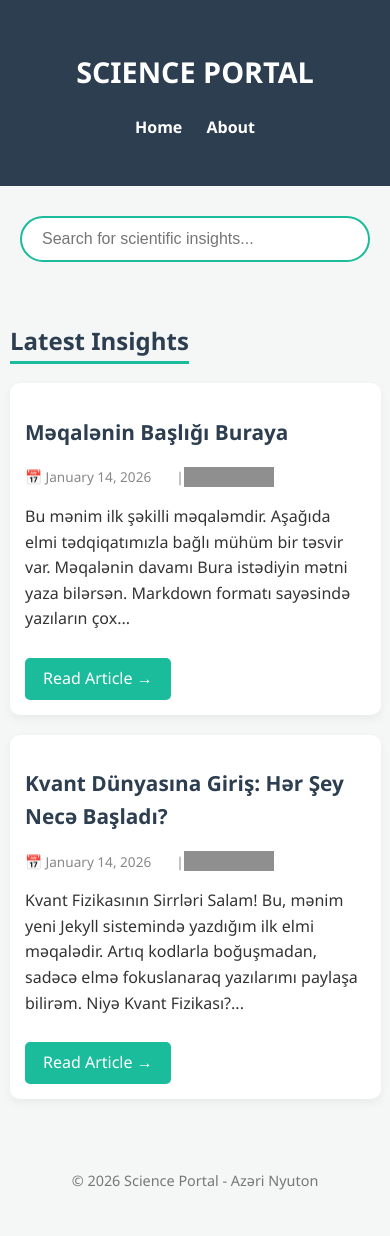
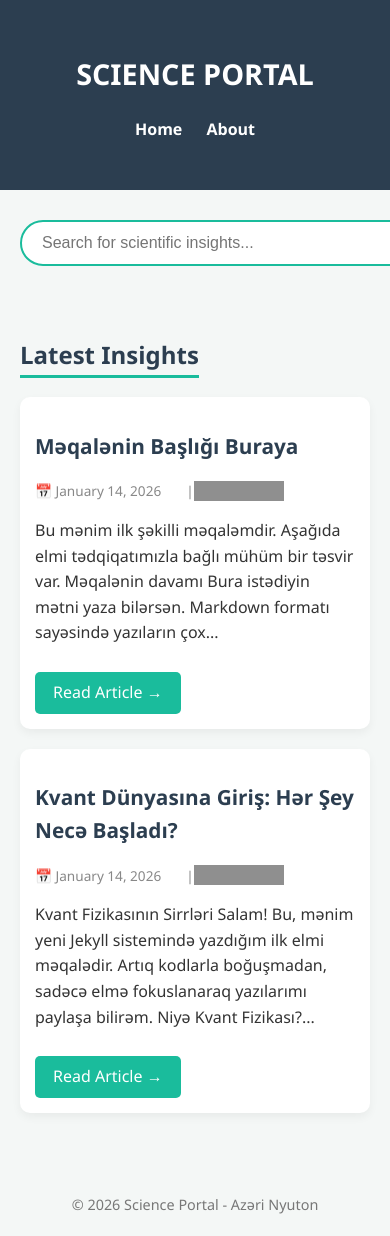
Before and after one commit to azerinyuton/science, a Jekyll site: the page built from index.html, in a window 390 px wide. Built offline with Jekyll 4.4.1, drawn with Linux system fonts in a browser that asks for light colours; comment, search, counter and statistics services are not loaded; before the commit the page ends 1212 px from its top, so only the background shows below that; grey boxes are pictures that could not be loaded.

Commit message:
default.html

```diff
--- a/_layouts/default.html
+++ b/_layouts/default.html
@@ -35,15 +35,7 @@
     .post-card { padding: 15px; }
     input#search-input { font-size: 0.9rem; }
 }
-        /* Mobile and Tablet Optimization */
-@media (max-width: 768px) {
-    header { padding: 30px 10px; }
-    header h1 { font-size: 1.8rem; }
-
-    .container {
-        width: 95% !important;
-        padding: 10px;
-    }
+       <meta name="viewport" content="width=device-width, initial-scale=1.0">
 
     /* Axtarış çubuğunun telefonda kənardan çıxmaması üçün */
     #search-input {
```
